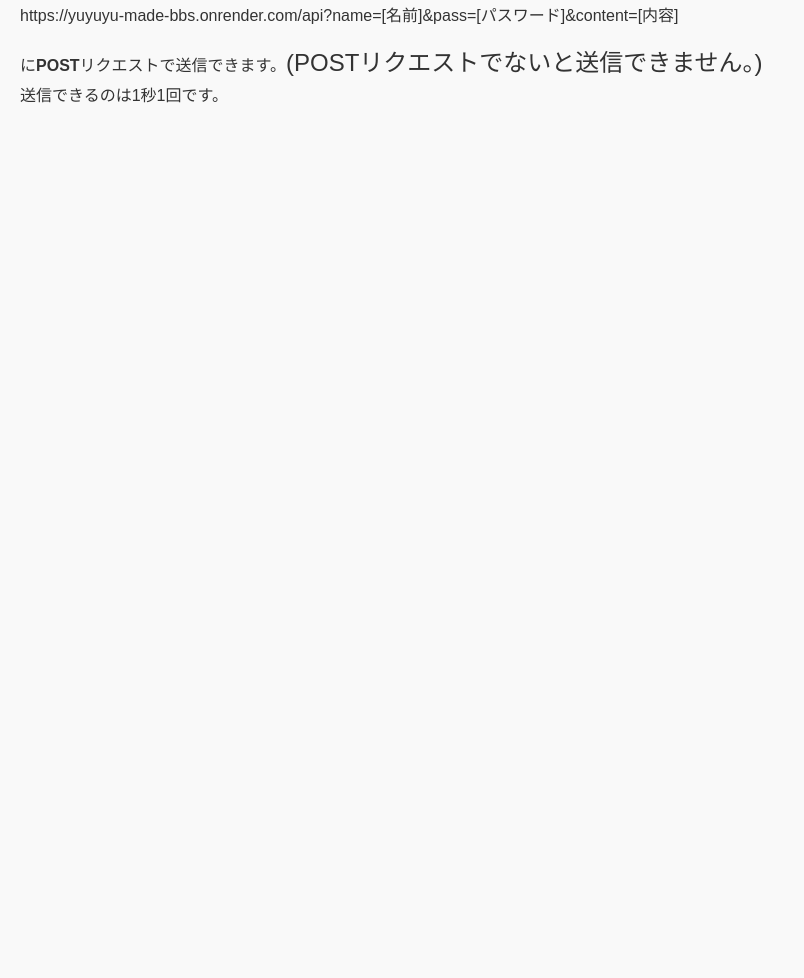
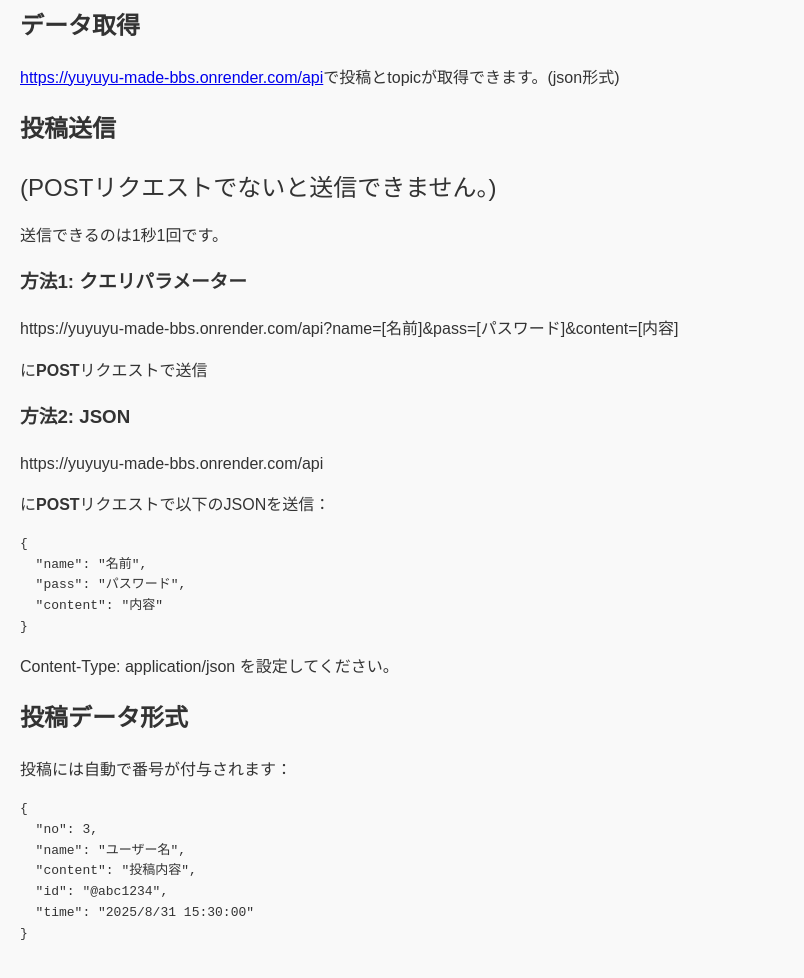
Before and after one commit to shiratama-kotone/yuyuyu-made-bbs, a website: page public/api-use.html in a window 1280 px wide. Shown: the part 206-1184 px from the top of the page, without its empty margins (0-804 px from the left). Before the commit the page ends 800 px from the top, so only its background shows below. Drawn offline with Linux system fonts and the light colour scheme.

Commit message:
api-use.html の更新

```diff
--- a/public/api-use.html
+++ b/public/api-use.html
@@ -9,8 +9,36 @@
 <body>
   <h1>APIの使い方！</h1>
   <a href="/">掲示板に戻る</a>
-<a href="https://yuyuyu-made-bbs.onrender.com/api">https://yuyuyu-made-bbs.onrender.com/api</a>で投稿とtopicが取得できます。(json形式)
-<p>https://yuyuyu-made-bbs.onrender.com/api?name=[名前]&pass=[パスワード]&content=[内容]</p>に<b>POST</b>リクエストで送信できます。<font size="5">(POSTリクエストでないと送信できません。)</font><br>
-  送信できるのは1秒1回です。
+
+  <h2>データ取得</h2>
+  <p><a href="https://yuyuyu-made-bbs.onrender.com/api">https://yuyuyu-made-bbs.onrender.com/api</a>で投稿とtopicが取得できます。(json形式)</p>
+
+  <h2>投稿送信</h2>
+  <p><font size="5">(POSTリクエストでないと送信できません。)</font></p>
+  <p>送信できるのは1秒1回です。</p>
+
+  <h3>方法1: クエリパラメーター</h3>
+  <p>https://yuyuyu-made-bbs.onrender.com/api?name=[名前]&pass=[パスワード]&content=[内容]</p>
+  <p>に<b>POST</b>リクエストで送信</p>
+
+  <h3>方法2: JSON</h3>
+  <p>https://yuyuyu-made-bbs.onrender.com/api</p>
+  <p>に<b>POST</b>リクエストで以下のJSONを送信：</p>
+  <pre>{
+  "name": "名前",
+  "pass": "パスワード",
+  "content": "内容"
+}</pre>
+  <p>Content-Type: application/json を設定してください。</p>
+
+  <h2>投稿データ形式</h2>
+  <p>投稿には自動で番号が付与されます：</p>
+  <pre>{
+  "no": 3,
+  "name": "ユーザー名",
+  "content": "投稿内容",
+  "id": "@abc1234",
+  "time": "2025/8/31 15:30:00"
+}</pre>
 </body>
 </html>
```
